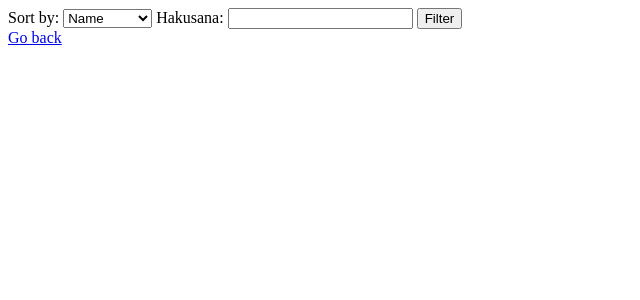
After one commit to Mrivu/ForageTool, a Flask app: template app/templates/inventory.html in a window 1280 px wide. The commit adds this page. Shown: the top 300 px of the page, without its empty margins (0-640 px from the left). Run offline with Flask 3, Linux system fonts and the light colour scheme; the template is opened without the code that fills it, so the values that code supplies are empty.

Commit message:
add inventory

```diff
--- a/app/app.py
+++ b/app/app.py
@@ -30,6 +30,8 @@ def user():
                 getAdminStatus = "SELECT isAdmin FROM users WHERE username = ?"
                 isAdmin = db.query(getAdminStatus, [username])
                 session["isAdmin"] = isAdmin[0][0]
+                getID = db.query("SELECT userID FROM users where username = ?", [session["username"]])
+                session["userID"] = getID[0][0]
                 return redirect("/")
         return render_template("main.html", message="Incorrect username or password")
 
@@ -58,6 +60,8 @@ def register():
 
         session["username"] = username
         session["isAdmin"] = isAdmin
+        getID = db.query("SELECT userID FROM users where username = ?", [session["username"]])
+        session["userID"] = getID[0][0]
         return redirect("/")
 
 @app.route("/logout")
@@ -78,6 +82,19 @@ def catalogue():
         session["selected_filter"] = selected_filter
         return render_template("catalogue.html", message = "", plants=Plants, keyword=session["keyword"], selected_filter=session["selected_filter"])
 
+@app.route("/inventory", methods = ["GET", "POST"])
+def inventory():
+    if request.method == "GET":
+        inventory = commands.get_inventory(session["userID"], session["keyword"], session["selected_filter"])
+        return render_template("inventory.html", message = "", inventory=inventory, keyword=session["keyword"], selected_filter=session["selected_filter"])
+    if request.method == "POST":
+        selected_filter = request.form["filter"]
+        keyword = request.form["keyword"]
+        inventory = commands.get_inventory(session["userID"], keyword, selected_filter)
+        session["keyword"] = keyword
+        session["selected_filter"] = selected_filter
+        return render_template("inventory.html", message = "", inventory=inventory, keyword=session["keyword"], selected_filter=session["selected_filter"])
+
 @app.route("/import", methods = ["GET", "POST"])
 def import_plants():
     if not session["isAdmin"]:
@@ -93,7 +110,7 @@ def import_plants():
                 for plant in data:
                     existingPlant = commands.get_plant(plant["name"])
                     if existingPlant and overwrite == "yes":
-                        commands.override_plant(plant)
+                        commands.override_plant(plant, plant["name"])
                     elif not existingPlant:
                         commands.insert_plant(plant)
                 return render_template("import.html", message = "JSON file read successfully!")
@@ -115,14 +132,13 @@ def edit_plant(name):
         return render_template("edit.html", plant=plant, message="")
     if request.method == "POST":
         plant = {}
-        plant["oldName"] = name
         plant["name"] = request.form.get("Name")
         plant["rarity"] = request.form.get("Rarity")
         plant["Area"] = request.form.get("Area").split(",")
         plant["Region"] = request.form.get("Region").split(",")
         plant["Effects"] = request.form.get("Effects").split(",")
         plant["Description"] = request.form.get("Description")
-        commands.override_plant(plant)
+        commands.override_plant(plant, name)
         return redirect("/catalogue")
 
 @app.route("/delete/<string:name>", methods = ["GET", "POST"])
--- a/app/commands.py
+++ b/app/commands.py
@@ -1,5 +1,14 @@
 import db
 import rarity
+
+filterReference = {
+            "Name": "p.plantName",
+            "Rarity": "p.rarityID",
+            "Description": "p.plantDescription",
+            "Area": "a.areaName",
+            "Region": "r.regionName",
+            "Effects": "e.effectName"
+    }
 
 def get_plant(name):
     sql = """
@@ -28,15 +37,61 @@ def get_plant(name):
         return plant[0]
     return None
 
+def get_inventory(id, keyword, filter):
+    sql = f"""
+    SELECT
+        p.plantName,
+        p.rarity,
+        p.rarityID,
+        p.plantDescription,
+        GROUP_CONCAT(DISTINCT a.areaName) AS plantAreas,
+        GROUP_CONCAT(DISTINCT r.regionName) AS plantRegions,
+        GROUP_CONCAT(DISTINCT e.effectName) AS plantEffects,
+        i.quantity
+    FROM inventory i
+    JOIN plants p ON i.plantName = p.plantName
+    LEFT JOIN area pa ON p.plantName = pa.plantName
+    LEFT JOIN areas a ON pa.areaName = a.areaName
+    LEFT JOIN region pr ON p.plantName = pr.plantName
+    LEFT JOIN regions r ON pr.regionName = r.regionName
+    LEFT JOIN effect pe ON p.plantName = pe.plantName
+    LEFT JOIN effects e ON pe.effectName = e.effectName
+    WHERE i.userID = ?
+    AND {filterReference[filter]} LIKE ?
+    GROUP BY p.plantName, p.rarity, p.rarityID, p.plantDescription, i.quantity
+    ORDER BY {filterReference[filter]}
+    """
+
+    result = db.query(sql, [id, "%" + keyword + "%"])
+    if keyword == "":
+        sql = f"""
+        SELECT
+            p.plantName,
+            p.rarity,
+            p.rarityID,
+            p.plantDescription,
+            GROUP_CONCAT(DISTINCT a.areaName) AS plantAreas,
+            GROUP_CONCAT(DISTINCT r.regionName) AS plantRegions,
+            GROUP_CONCAT(DISTINCT e.effectName) AS plantEffects,
+            i.quantity
+        FROM inventory i
+        JOIN plants p ON i.plantName = p.plantName
+        LEFT JOIN area pa ON p.plantName = pa.plantName
+        LEFT JOIN areas a ON pa.areaName = a.areaName
+        LEFT JOIN region pr ON p.plantName = pr.plantName
+        LEFT JOIN regions r ON pr.regionName = r.regionName
+        LEFT JOIN effect pe ON p.plantName = pe.plantName
+        LEFT JOIN effects e ON pe.effectName = e.effectName
+        WHERE i.userID = ?
+        GROUP BY p.plantName, p.rarity, p.rarityID, p.plantDescription, i.quantity
+        ORDER BY {filterReference[filter]}
+        """
+        return db.query(sql, [id])
+
+    return result
+
+
 def get_plants_by(keyword, filter):
-    filterReference = {
-            "Name": "p.plantName",
-            "Rarity": "p.rarityID",
-            "Description": "p.plantDescription",
-            "Area": "a.areaName",
-            "Region": "r.regionName",
-            "Effects": "e.effectName"
-    }
     sql = f"""SELECT
                 p.plantName,
                 p.rarity,
@@ -79,17 +134,17 @@ def get_plants_by(keyword, filter):
         return db.query(sql)
     return result
 
-def override_plant(plant):
+def override_plant(plant, oldName):
     plantUpdate = """
     UPDATE plants
     SET plantName = ?, rarity = ?, rarityID = ?, plantDescription = ?
     WHERE plantName = ?
     """
 
-    db.execute("DELETE FROM area WHERE plantName = ?", [plant["oldName"]])
-    db.execute("DELETE FROM region WHERE plantName = ?", [plant["oldName"]])
-    db.execute("DELETE FROM effect WHERE plantName = ?", [plant["oldName"]])
-    db.execute(plantUpdate, [plant["name"], plant["rarity"], rarity.check_rarity(plant["rarity"]), plant["Description"], plant["oldName"]])
+    db.execute("DELETE FROM area WHERE plantName = ?", [oldName])
+    db.execute("DELETE FROM region WHERE plantName = ?", [oldName])
+    db.execute("DELETE FROM effect WHERE plantName = ?", [oldName])
+    db.execute(plantUpdate, [plant["name"], plant["rarity"], rarity.check_rarity(plant["rarity"]), plant["Description"], oldName])
 
     for a in plant["Area"]:
         db.execute("INSERT OR IGNORE INTO area (plantName, areaName) VALUES (?, ?)", [plant["name"], a])
--- a/app/schema.sql
+++ b/app/schema.sql
@@ -1,8 +1,17 @@
 CREATE TABLE users (
-    id INTEGER PRIMARY KEY AUTOINCREMENT,
+    userID INTEGER PRIMARY KEY AUTOINCREMENT,
     username TEXT UNIQUE,
     password_hash TEXT,
     isAdmin INTEGER
+);
+
+CREATE TABLE inventory (
+    userID INTEGER,
+    plantName TEXT,
+    quantity INTEGER,
+    PRIMARY KEY (userID, plantName),
+    FOREIGN KEY (plantName) REFERENCES plants(plantName) ON UPDATE CASCADE,
+    FOREIGN KEY (userID) REFERENCES users(userID) ON DELETE CASCADE
 );
 
 CREATE TABLE plants (
--- /dev/null
+++ b/app/templates/inventory.html
@@ -0,0 +1,33 @@
+<!DOCTYPE html>
+<html>
+    <head>
+    <title>Inventory</title>
+    </head>
+
+    <body>
+        <form action="/inventory" method = "POST">
+            <label for="filters">Sort by:</label>
+            <select name="filter" id="filters">
+                <option value="Name" {% if selected_filter == "Name" %}selected{% endif %}>Name</option>
+                <option value="Rarity" {% if selected_filter == "Rarity" %}selected{% endif %}>Rarity</option>
+                <option value="Area" {% if selected_filter == "Area" %}selected{% endif %}>Area</option>
+                <option value="Region" {% if selected_filter == "Region" %}selected{% endif %}>Region</option>
+                <option value="Effects" {% if selected_filter == "Effects" %}selected{% endif %}>Effects</option>
+                <option value="Description" {% if selected_filter == "Description" %}selected{% endif %}>Description</option>
+            </select>
+            Hakusana:
+            {% if keyword %}
+            <input type="text" name="keyword" value="{{ keyword }}" />
+            {% else %}
+            <input type="text" name="keyword" />
+            {% endif %}
+            <button type="submit">Filter</button>
+        </form>
+        {% for plant in inventory %}
+        <p>
+            <a href="/plants/{{ plant.plantName }}">{{ plant.plantName }} - {{ plant.quantity }}</a>
+        </p>
+        {% endfor %}
+        <a href="/">Go back</a>
+    </body>
+</html>
--- a/app/templates/main.html
+++ b/app/templates/main.html
@@ -10,6 +10,9 @@
   <h1>Logged in as {{ session.username }}</h1>
   <form action="/catalogue">
     <button type="submit">See plant catalogue</button>
+  </form>
+  <form action="/inventory">
+    <button type="submit">View Inventory</button>
   </form>
     {% if session.isAdmin %}
     <form action="/import">
```
